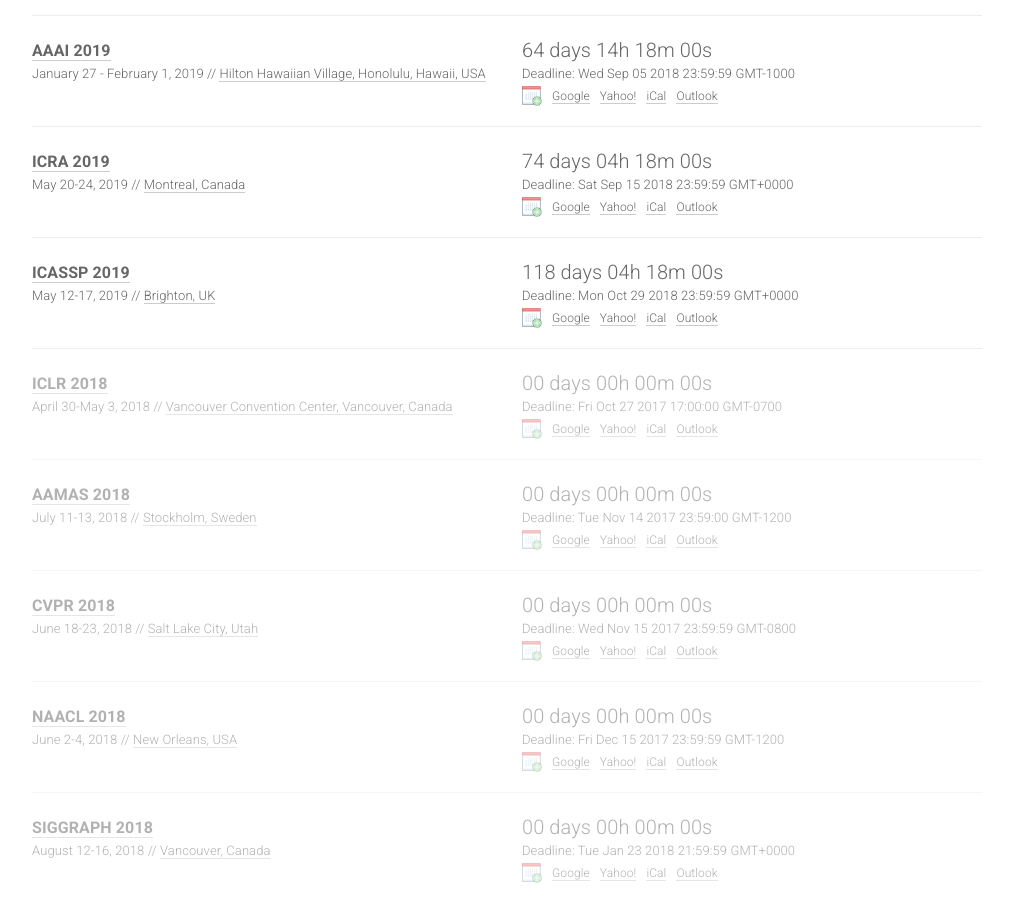
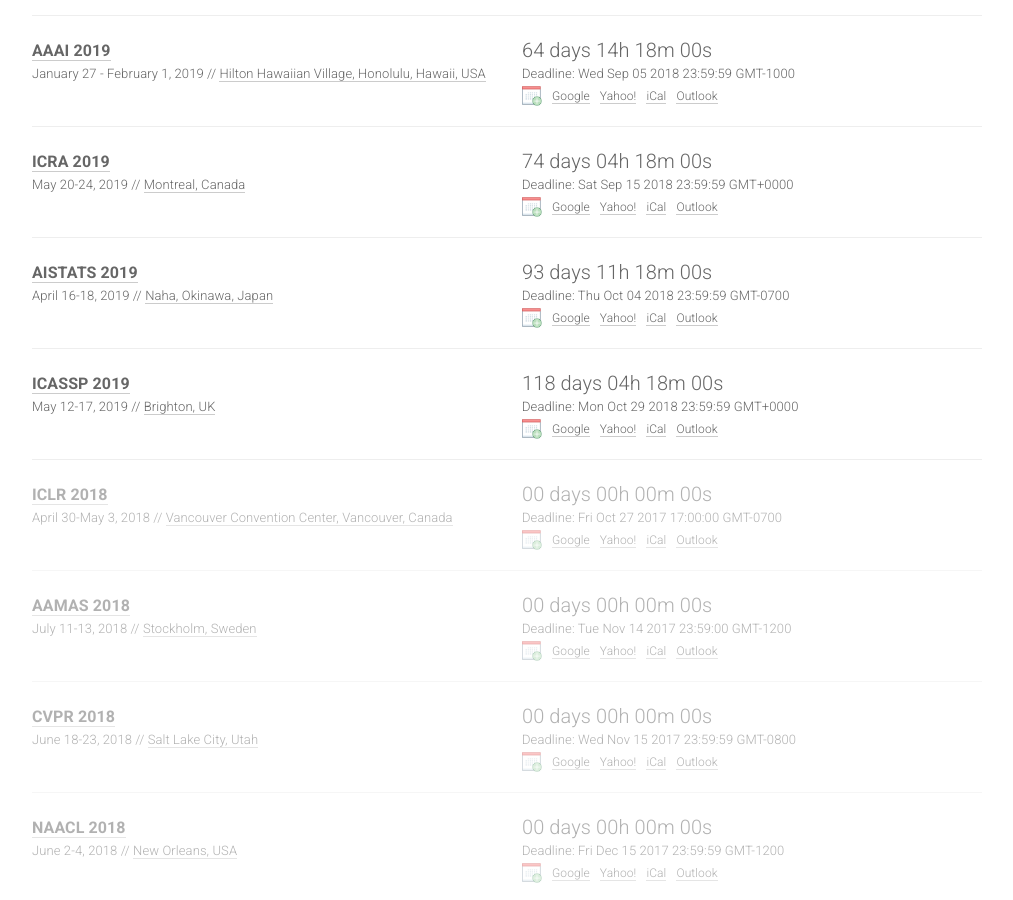
Before and after one commit to paperswithcode/ai-deadlines, a Jekyll site: the page built from index.html, in a window 1280 px wide and 900 px high, scrolled down 520 px. Shown: the whole window, without its empty margins (133-1146 px from the left). Built offline with Jekyll 4.4.1, drawn with Linux system fonts in a browser that asks for light colours; nearby versions of some CDN libraries; comment, search, counter and statistics services are not loaded.

Commit message:
Add AISTATS 2019

```diff
--- a/_data/conferences.yml
+++ b/_data/conferences.yml
@@ -50,6 +50,16 @@
   date: May 20-24, 2019
   place: Montreal, Canada
   sub: RO
+
+- name: AISTATS
+  year: 2019
+  id: aistats19
+  link: https://www.aistats.org/
+  deadline: "2018-10-04 23:59:59"
+  timezone: America/Los_Angeles
+  date: April 16-18, 2019
+  place: Naha, Okinawa, Japan
+  sub: ML
 
 - name: ICASSP
   year: 2019
```
